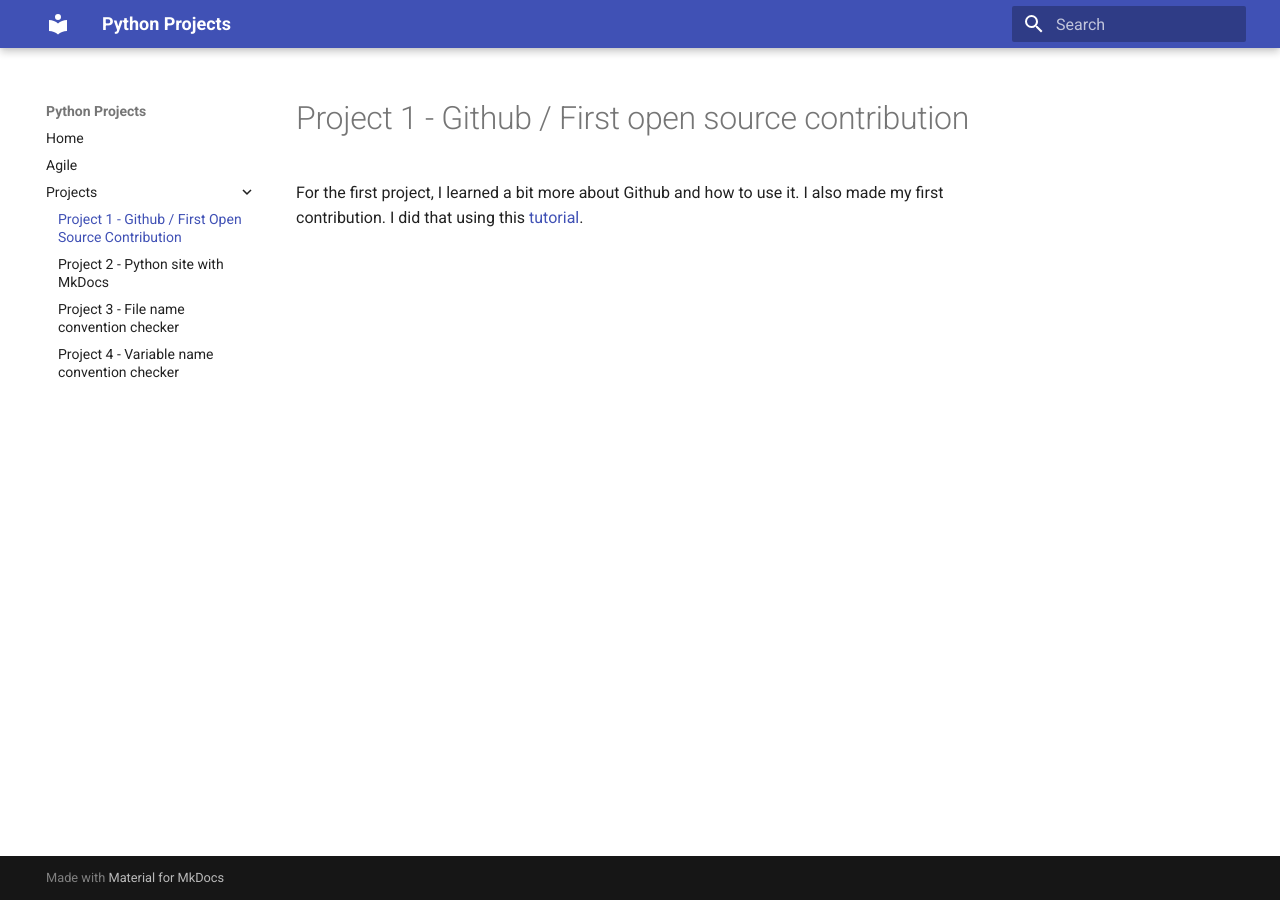
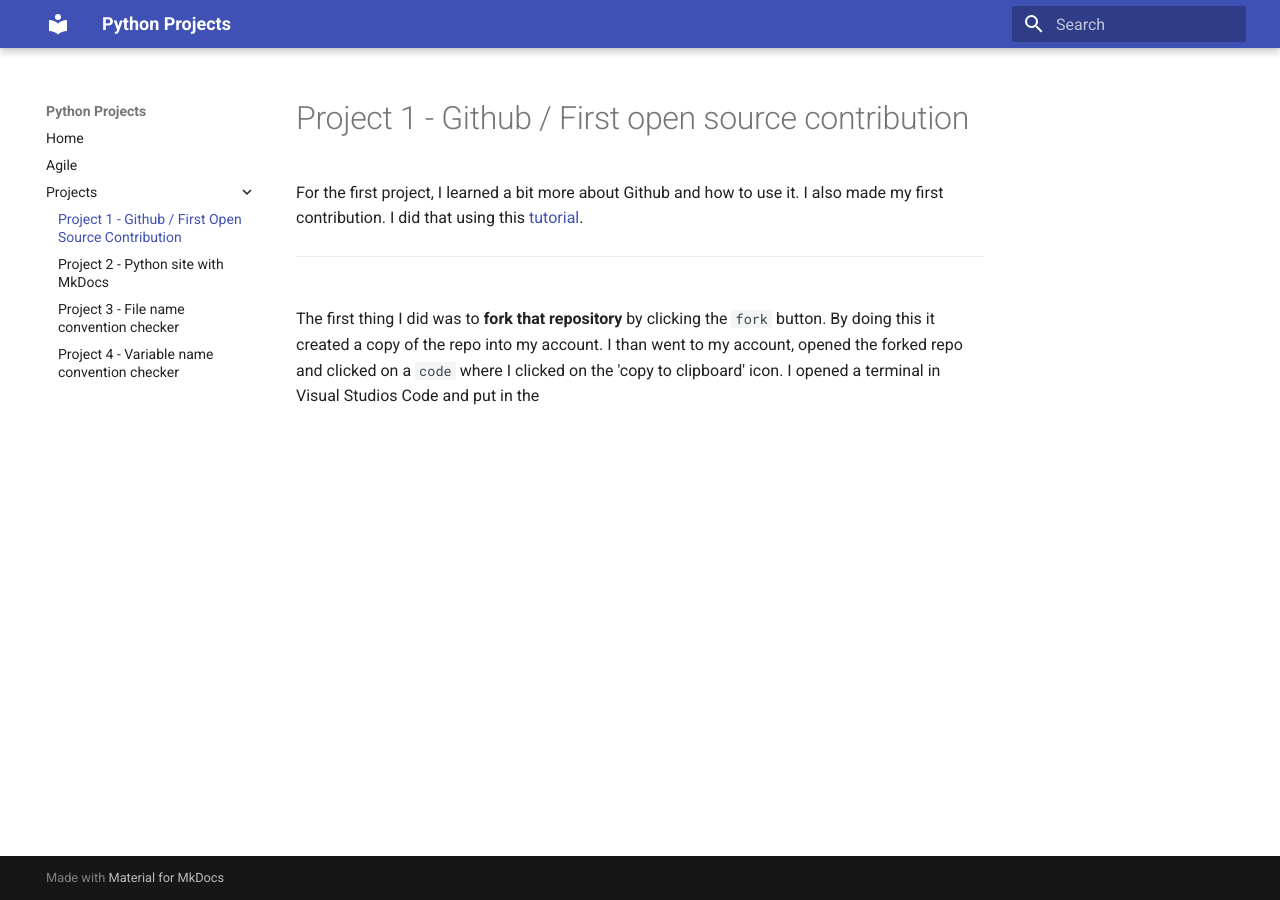
Before and after one commit to milagro2/pythonsite, an MkDocs documentation site: the page built from docs/project1.md, in a window 1280 px wide. Built offline with MkDocs 1.6.1 and Material for MkDocs 9.7.7, drawn with Linux system fonts in a browser that asks for light colours.

Commit message:
Update project1.md

```diff
--- a/docs/project1.md
+++ b/docs/project1.md
@@ -2,3 +2,6 @@
 
 For the first project, I learned a bit more about Github and how to use it.
 I also made my first contribution. I did that using this [tutorial](https://github.com/firstcontributions/first-contributions).
+
+---
+<br> The first thing I did was to **fork that repository** by clicking the `fork` button. By doing this it created a copy of the repo into my account. I than went to my account, opened the forked repo and clicked on a `code` where I clicked on the 'copy to clipboard' icon. I opened a terminal in Visual Studios Code and put in the
```
